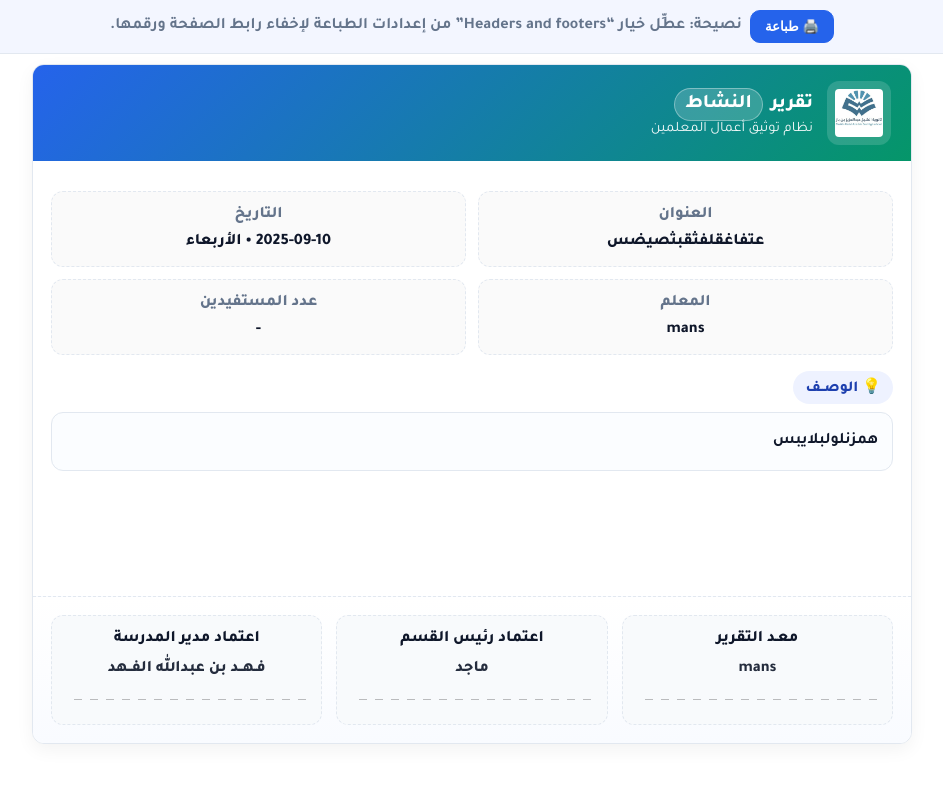
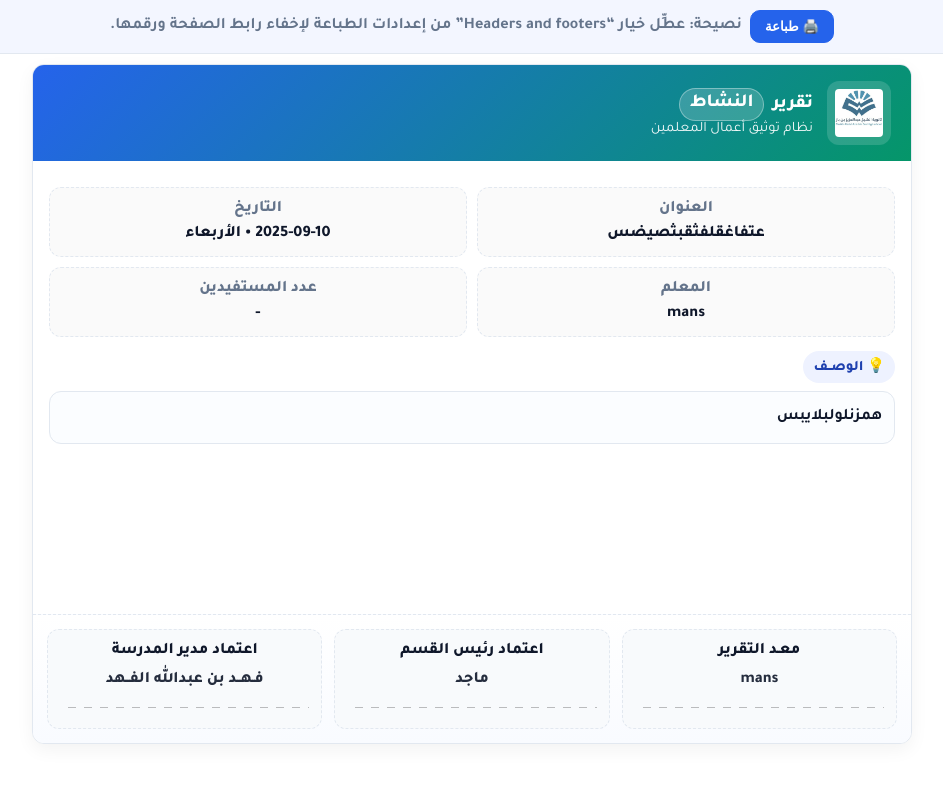
Before and after one commit to xmansx1/school, a Django app: page /reports/4/print/ in a window 1280 px wide. Shown: the whole page, without its empty margins (168-1111 px from the left). Run offline with Django 5.2, Linux system fonts and the light colour scheme; a user stored in the database is signed in; data comes from the database, SQL or seed files in the repository.

Commit message:
الرفع51ريندر

```diff
--- a/reports/templates/reports/report_print.html
+++ b/reports/templates/reports/report_print.html
@@ -9,17 +9,19 @@
   {% endwith %}
 
   <link href="https://fonts.googleapis.com/css2?family=Tajawal:wght@400;700;800&display=swap" rel="stylesheet">
+
   <style>
     :root{
       --ink:#0f172a; --muted:#64748b; --line:#e2e8f0;
       --brand:#2563eb; --accent:#059669; --bg:#f8fafc; --card:#ffffff;
       --chip:#eef2ff; --chip-ink:#1e40af;
-      --radius:12px; --print-margin:12mm;
+      --radius:12px; --print-margin:10mm; /* قللنا الهوامش للطباعة */
+      --content-max: calc(297mm - (2 * var(--print-margin))); /* ارتفاع صفحة A4 داخل الهوامش */
     }
     *{box-sizing:border-box}
     html,body{height:100%}
     body{
-      margin:0;font-family:'Tajawal',sans-serif;color:var(--ink);background:#fff;
+      margin:0;font-family:'Tajawal',system-ui,-apple-system,Segoe UI,Roboto,sans-serif;color:var(--ink);background:#fff;
       -webkit-print-color-adjust:exact; print-color-adjust:exact;
     }
     a{color:inherit;text-decoration:none}
@@ -41,6 +43,7 @@
       box-shadow:0 6px 18px rgba(0,0,0,.05);
       display:flex;flex-direction:column;
       min-height:calc(100vh - 120px);
+      transform-origin: top center; /* مهم لتصغير الورقة عند الطباعة */
     }
 
     /* الرأس */
@@ -50,7 +53,7 @@
       color:#fff;padding:16px 20px
     }
     .hero .logo{width:64px;height:64px;object-fit:contain;background:rgba(255,255,255,.15);border-radius:12px;padding:8px}
-    .hero .title{font-size:1.2rem;font-weight:900;display:flex;align-items:center;gap:8px;flex-wrap:wrap}
+    .hero .title{font-size:1.15rem;font-weight:900;display:flex;align-items:center;gap:8px;flex-wrap:wrap}
     .hero .sub{opacity:.95;font-size:.9rem}
     .cat-badge{
       display:inline-flex;align-items:center;gap:6px;
@@ -60,56 +63,57 @@
     }
 
     /* المحتوى */
-    .content{padding:18px;flex:1}
-    .grid{display:grid;grid-template-columns:1fr 1fr;gap:12px;margin-top:12px}
+    .content{padding:16px;flex:1}
+    .grid{display:grid;grid-template-columns:1fr 1fr;gap:10px;margin-top:10px}
     .card-row{
       display:flex;flex-direction:column;justify-content:center;align-items:center;
-      gap:8px;padding:14px;border:1px dashed var(--line);border-radius:12px;background:#fafafa;text-align:center;
+      gap:6px;padding:12px;border:1px dashed var(--line);border-radius:12px;background:#fafafa;text-align:center;
       break-inside:avoid; page-break-inside:avoid;
     }
     .label{color:var(--muted);font-weight:800}
-    .value{font-weight:900;font-size:1rem}
+    .value{font-weight:900;font-size:1rem;word-break:break-word}
 
     .section-title{
-      margin:16px 0 8px;font-weight:900;color:var(--ink);
+      margin:14px 0 8px;font-weight:900;color:var(--ink);
       display:inline-flex;align-items:center;gap:8px;
-      background:var(--chip);color:var(--chip-ink);padding:6px 12px;border-radius:999px;font-size:.95rem;
+      background:var(--chip);color:var(--chip-ink);padding:6px 10px;border-radius:999px;font-size:.9rem;
       break-inside:avoid; page-break-inside:avoid;
     }
     .idea-box{
-      padding:14px;border:1px solid var(--line);border-radius:12px;background:#fbfdff;
-      white-space:pre-wrap; line-height:1.8;font-weight:600;
+      padding:12px;border:1px solid var(--line);border-radius:12px;background:#fbfdff;
+      white-space:pre-wrap; line-height:1.7;font-weight:600;
       break-inside:avoid; page-break-inside:avoid;
     }
 
+    /* الصور: شبكة مرنة قابلة للتكثيف */
     .photos{
-      display:grid;grid-template-columns:repeat(auto-fill,minmax(220px,1fr));gap:12px;margin-top:12px;
+      display:grid;grid-template-columns:repeat(4, 1fr);gap:8px;margin-top:10px; /* كثافة أعلى افتراضياً */
       break-inside:avoid; page-break-inside:avoid;
     }
     .photos img{
-      width:100%;height:200px;object-fit:cover;border-radius:12px;border:1px solid var(--line);
-      box-shadow:0 4px 10px rgba(0,0,0,.08);
+      width:100%;aspect-ratio:4/3;object-fit:cover;border-radius:10px;border:1px solid var(--line);
+      box-shadow:0 2px 6px rgba(0,0,0,.06);
       break-inside:avoid; page-break-inside:avoid;
     }
 
     /* ===== التواقيع أسفل الصفحة ===== */
     .sign{
-      display:flex;gap:14px;margin-top:auto;flex-wrap:wrap;
-      padding:18px;border-top:1px dashed var(--line);
+      display:flex;gap:12px;margin-top:auto;flex-wrap:wrap;
+      padding:14px;border-top:1px dashed var(--line);
       background:linear-gradient(180deg,#fff, #f9fbff);
       break-inside:avoid; page-break-inside:avoid;
       justify-content:space-between;
     }
     .sign .box{
-      flex:1 1 260px;border:1px dashed var(--line);border-radius:12px;padding:14px;min-height:110px;background:var(--bg);text-align:center;
-      display:flex;flex-direction:column;justify-content:space-between;gap:8px;
+      flex:1 1 240px;border:1px dashed var(--line);border-radius:12px;padding:12px;min-height:100px;background:var(--bg);text-align:center;
+      display:flex;flex-direction:column;justify-content:space-between;gap:6px;
     }
     .sign .title{font-weight:900}
-    .sign .name{font-weight:800;opacity:.9}
-    .sigline{height:1px;background:repeating-linear-gradient(90deg, transparent, transparent 8px, rgba(0,0,0,.25) 8px, rgba(0,0,0,.25) 16px); margin:10px 0}
+    .sign .name{font-weight:800;opacity:.9;word-break:break-word}
+    .sigline{height:1px;background:repeating-linear-gradient(90deg, transparent, transparent 8px, rgba(0,0,0,.25) 8px, rgba(0,0,0,.25) 16px); margin:8px 0}
     .hint{font-size:.85rem;color:var(--muted)}
 
-    /* ===== الطباعة الدقيقة بقياسات A4 ===== */
+    /* ===== إعدادات الطباعة A4 + تحجيم تلقائي للورقة ===== */
     @page{ size:A4; margin: var(--print-margin); }
     @media print{
       .toolbar{display:none!important}
@@ -122,8 +126,23 @@
         min-height:calc(297mm - (2 * var(--print-margin)));
         margin:auto;
       }
-      -webkit-print-color-adjust:exact; print-color-adjust:exact;
-      .hero,.section-title,.idea-box,.photos,.card-row,.sign{page-break-inside:avoid; break-inside:avoid}
+      /* تقليل الفراغات والخطوط للطباعة لزيادة احتمال الاحتواء في صفحة */
+      .hero{padding:12px 14px}
+      .hero .logo{width:54px;height:54px}
+      .hero .title{font-size:1rem}
+      .hero .sub{font-size:.85rem}
+      .content{padding:12px}
+      .grid{gap:8px}
+      .card-row{padding:10px}
+      .section-title{margin:10px 0 6px;padding:4px 8px;font-size:.85rem}
+      .idea-box{padding:10px;line-height:1.6}
+      /* تكثيف الصور للطباعة: 4 أعمدة (أو أقل حسب العدد) وارتفاع أصغر */
+      .photos{grid-template-columns:repeat(4, 1fr);gap:6px}
+      .photos img{aspect-ratio:4/3}
+      .sign{padding:12px;gap:10px}
+      .sign .box{padding:10px;min-height:90px}
+
+      /* منع ظهور روابط بعد النص */
       a[href]::after{content:"" !important}
     }
 
@@ -132,7 +151,6 @@
       .grid{grid-template-columns:1fr}
       .hero .logo{width:54px;height:54px}
       .photos{grid-template-columns:1fr 1fr}
-      .photos img{height:160px}
     }
   </style>
 </head>
@@ -144,8 +162,7 @@
 </div>
 
 <div class="container">
-  <div class="sheet">
-
+  <div class="sheet" id="sheet">
     {% with cat_label=r.category.name|default:"غير مصنّف" %}
     <div class="hero">
       <img class="logo"
@@ -162,7 +179,7 @@
     </div>
     {% endwith %}
 
-    <div class="content">
+    <div class="content" id="content">
       <div class="grid">
         <div class="card-row">
           <div class="label">العنوان</div>
@@ -197,11 +214,11 @@
 
       {% if r.image1 or r.image2 or r.image3 or r.image4 %}
         <h3 class="section-title">📷 الصور المرفقة</h3>
-        <div class="photos">
-          {% if r.image1 %}<img src="{{ r.image1.url }}" alt="صورة 1">{% endif %}
-          {% if r.image2 %}<img src="{{ r.image2.url }}" alt="صورة 2">{% endif %}
-          {% if r.image3 %}<img src="{{ r.image3.url }}" alt="صورة 3">{% endif %}
-          {% if r.image4 %}<img src="{{ r.image4.url }}" alt="صورة 4">{% endif %}
+        <div class="photos" id="photos">
+          {% if r.image1 %}<img src="{{ r.image1.url }}" alt="صورة 1" loading="eager">{% endif %}
+          {% if r.image2 %}<img src="{{ r.image2.url }}" alt="صورة 2" loading="eager">{% endif %}
+          {% if r.image3 %}<img src="{{ r.image3.url }}" alt="صورة 3" loading="eager">{% endif %}
+          {% if r.image4 %}<img src="{{ r.image4.url }}" alt="صورة 4" loading="eager">{% endif %}
         </div>
       {% endif %}
     </div>
@@ -247,5 +264,100 @@
   </div>
 </div>
 
+<script>
+/**
+ * مواءمة تلقائية لاحتواء كل المحتوى في صفحة A4 واحدة وقت الطباعة:
+ * - نحسب ارتفاع الورقة داخل الهوامش المسموحة.
+ * - إذا زاد المحتوى، نُطبِّق scale على .sheet.
+ * ملاحظات:
+ * - يعمل عند فتح نافذة الطباعة (beforeprint) وأيضًا عند تحميل الصور.
+ * - يعيد الضبط بعد الطباعة (afterprint).
+ */
+(function(){
+  const mm = (v)=> v * 3.7795275591; // تحويل mm إلى px تقريبياً (96dpi)
+  const PRINT_MARGIN_MM = 10;
+  const PAGE_H_MM = 297;
+  const availablePx = mm(PAGE_H_MM - 2*PRINT_MARGIN_MM);
+
+  const sheet = document.getElementById('sheet');
+  if(!sheet) return;
+
+  let lastScale = 1;
+
+  function fitOnce(){
+    // إزالة أي تحجيم سابق لإعادة الحساب بدقة
+    sheet.style.transform = 'none';
+    // قياس ارتفاع المحتوى الحقيقي
+    const rect = sheet.getBoundingClientRect();
+    const currentH = rect.height;
+
+    if(currentH > availablePx){
+      const scale = Math.max(0.6, (availablePx / currentH)); // حد أدنى 60% لعدم صِغَر مبالغ
+      sheet.style.transform = `scale(${scale})`;
+      // عند التصغير، قد يتكون فراغ أسفل… نعوّض بزيادة margin-bottom بصرياً (لا يؤثر في الطباعة)
+      sheet.style.marginBottom = (currentH * (1 - scale)) + 'px';
+      lastScale = scale;
+    }else{
+      sheet.style.transform = 'none';
+      sheet.style.marginBottom = '';
+      lastScale = 1;
+    }
+  }
+
+  // حدث قبل الطباعة
+  function handleBeforePrint(){
+    try{ fitOnce(); }catch(e){}
+  }
+  // إعادة الضبط بعد الطباعة
+  function handleAfterPrint(){
+    try{
+      sheet.style.transform = 'none';
+      sheet.style.marginBottom = '';
+      lastScale = 1;
+    }catch(e){}
+  }
+
+  // دعم متصفحات مختلفة
+  if(window.matchMedia){
+    const mql = window.matchMedia('print');
+    // قديمة: listener
+    if (typeof mql.addListener === 'function'){
+      mql.addListener(function(e){ e.matches ? handleBeforePrint() : handleAfterPrint(); });
+    }
+    // حديثة: addEventListener
+    if (typeof mql.addEventListener === 'function'){
+      mql.addEventListener('change', (e)=>{ e.matches ? handleBeforePrint() : handleAfterPrint(); });
+    }
+  }
+  window.addEventListener('beforeprint', handleBeforePrint);
+  window.addEventListener('afterprint', handleAfterPrint);
+
+  // أعد الحساب عند تحميل الصور لضمان مقاس صحيح
+  function rerunAfterImages(){
+    const imgs = Array.from(document.images);
+    if(imgs.length === 0){ fitOnce(); return; }
+    let loaded = 0;
+    const done = ()=>{ loaded++; if(loaded === imgs.length) fitOnce(); };
+    imgs.forEach(img=>{
+      if(img.complete) return done();
+      img.addEventListener('load', done, {once:true});
+      img.addEventListener('error', done, {once:true});
+    });
+  }
+
+  // تشغيل مبدئي
+  rerunAfterImages();
+
+  // زر الطباعة يضمن المواءمة قبل فتح نافذة الطباعة (لمن يضغط الزر)
+  const btn = document.querySelector('.btn.btn-primary');
+  if(btn){
+    btn.addEventListener('click', ()=>{
+      fitOnce();
+      setTimeout(()=>window.print(), 30);
+    });
+  }
+})();
+</script>
+
 </body>
 </html>
```
Also changed, not shown: 1 other file.
